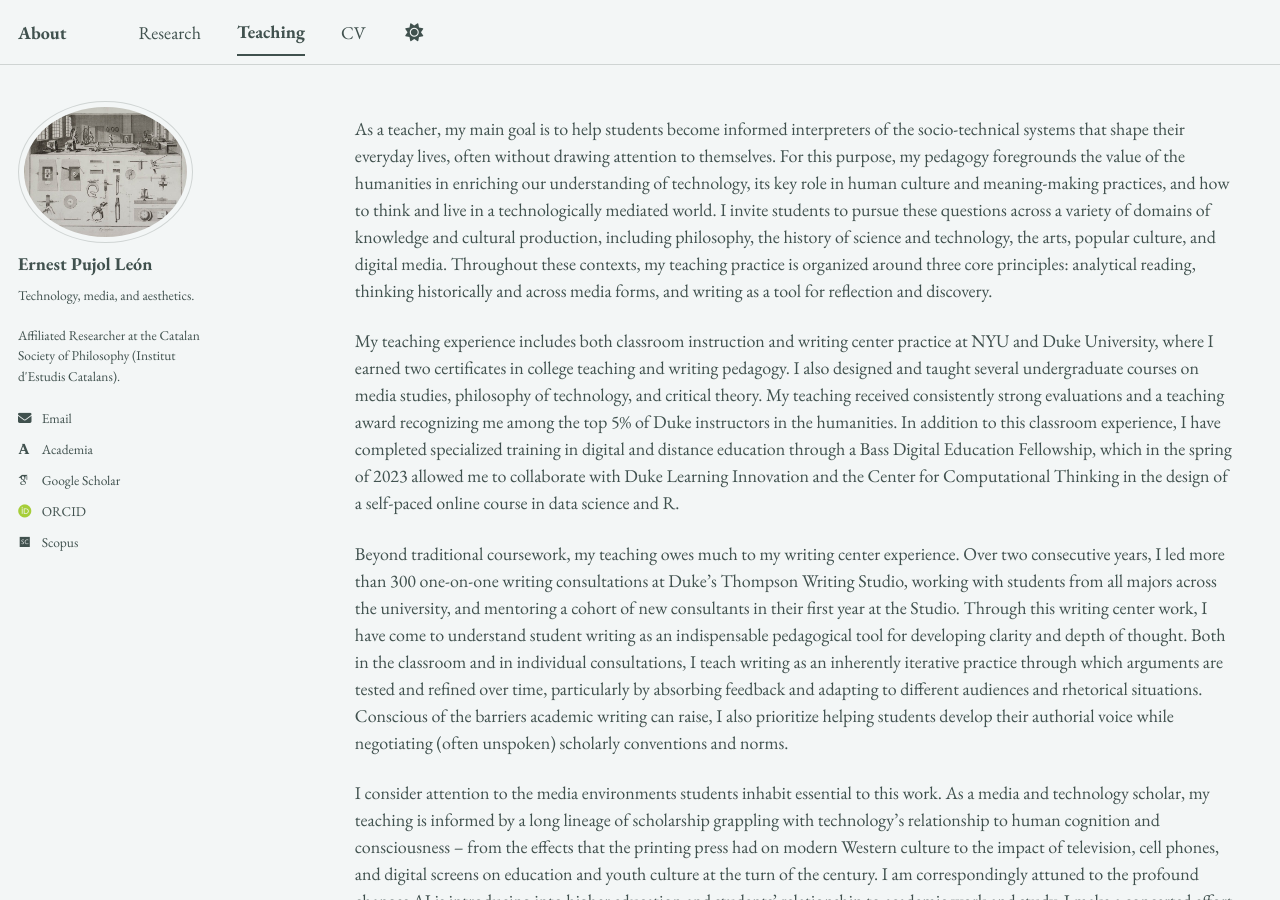
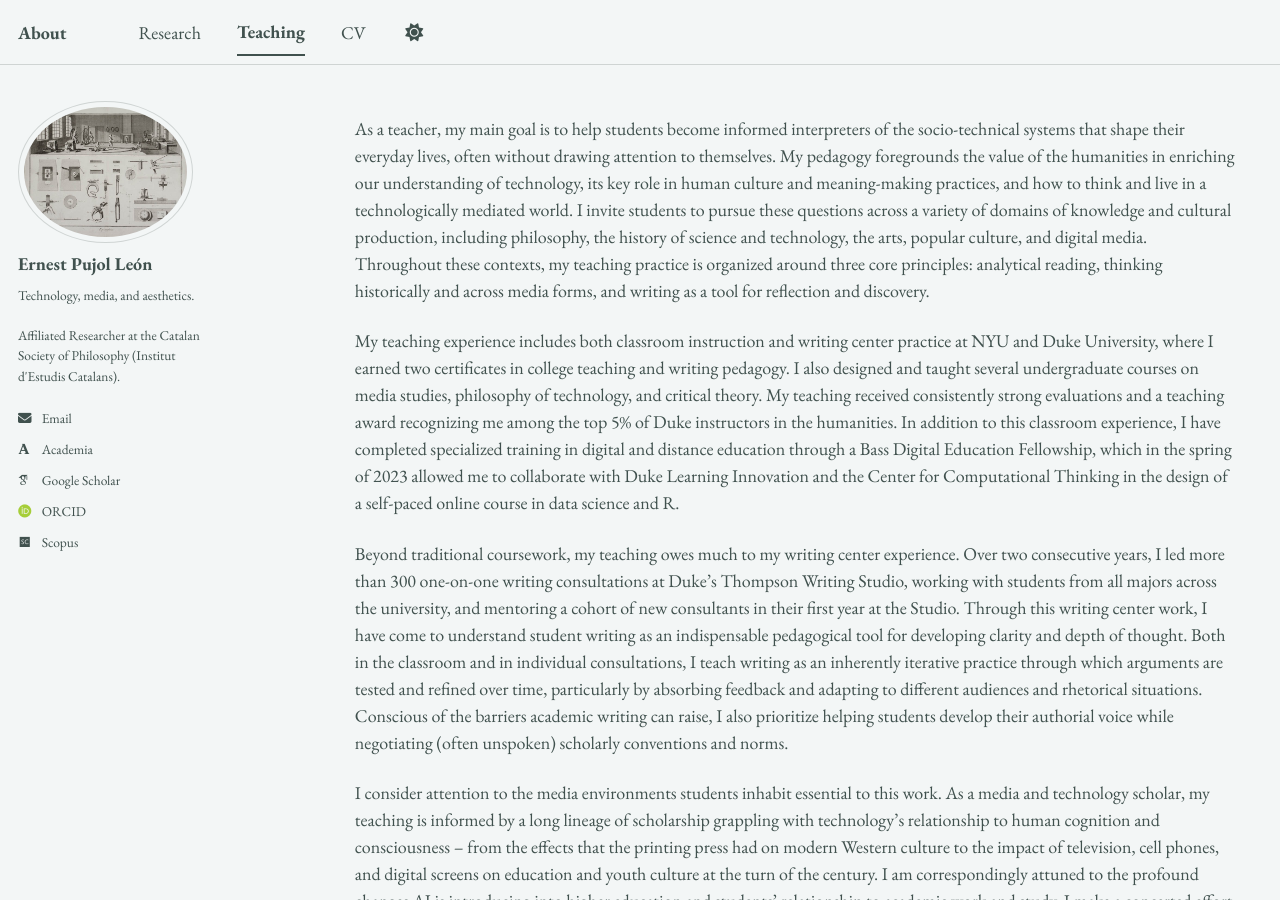
Before and after one commit to epujol90/epujol90.github.io, a Jekyll site: the page built from _pages/teaching.md, in a window 1280 px wide and 900 px high. Built offline with Jekyll 4.4.1, drawn with Linux system fonts in a browser that asks for light colours; some web fonts are replaced; a script bundle is joined from its source files by our own code; library files that are not in the unit come from our copies.

Commit message:
Update teaching.md

```diff
--- a/_pages/teaching.md
+++ b/_pages/teaching.md
@@ -5,7 +5,7 @@ permalink: /teaching/
 author_profile: true
 ---
 
-As a teacher, my main goal is to help students become informed interpreters of the socio-technical systems that shape their everyday lives, often without drawing attention to themselves. For this purpose, my pedagogy foregrounds the value of the humanities in enriching our understanding of technology, its key role in human culture and meaning-making practices, and how to think and live in a technologically mediated world. I invite students to pursue these questions across a variety of domains of knowledge and cultural production, including philosophy, the history of science and technology, the arts, popular culture, and digital media. Throughout these contexts, my teaching practice is organized around three core principles: analytical reading, thinking historically and across media forms, and writing as a tool for reflection and discovery.
+As a teacher, my main goal is to help students become informed interpreters of the socio-technical systems that shape their everyday lives, often without drawing attention to themselves. My pedagogy foregrounds the value of the humanities in enriching our understanding of technology, its key role in human culture and meaning-making practices, and how to think and live in a technologically mediated world. I invite students to pursue these questions across a variety of domains of knowledge and cultural production, including philosophy, the history of science and technology, the arts, popular culture, and digital media. Throughout these contexts, my teaching practice is organized around three core principles: analytical reading, thinking historically and across media forms, and writing as a tool for reflection and discovery.
 
 My teaching experience includes both classroom instruction and writing center practice at NYU and Duke University, where I earned two certificates in college teaching and writing pedagogy. I also designed and taught several undergraduate courses on media studies, philosophy of technology, and critical theory. My teaching received consistently strong evaluations and a teaching award recognizing me among the top 5% of Duke instructors in the humanities. In addition to this classroom experience, I have completed specialized training in digital and distance education through a Bass Digital Education Fellowship, which in the spring of 2023 allowed me to collaborate with Duke Learning Innovation and the Center for Computational Thinking in the design of a self-paced online course in data science and R.
 
```
